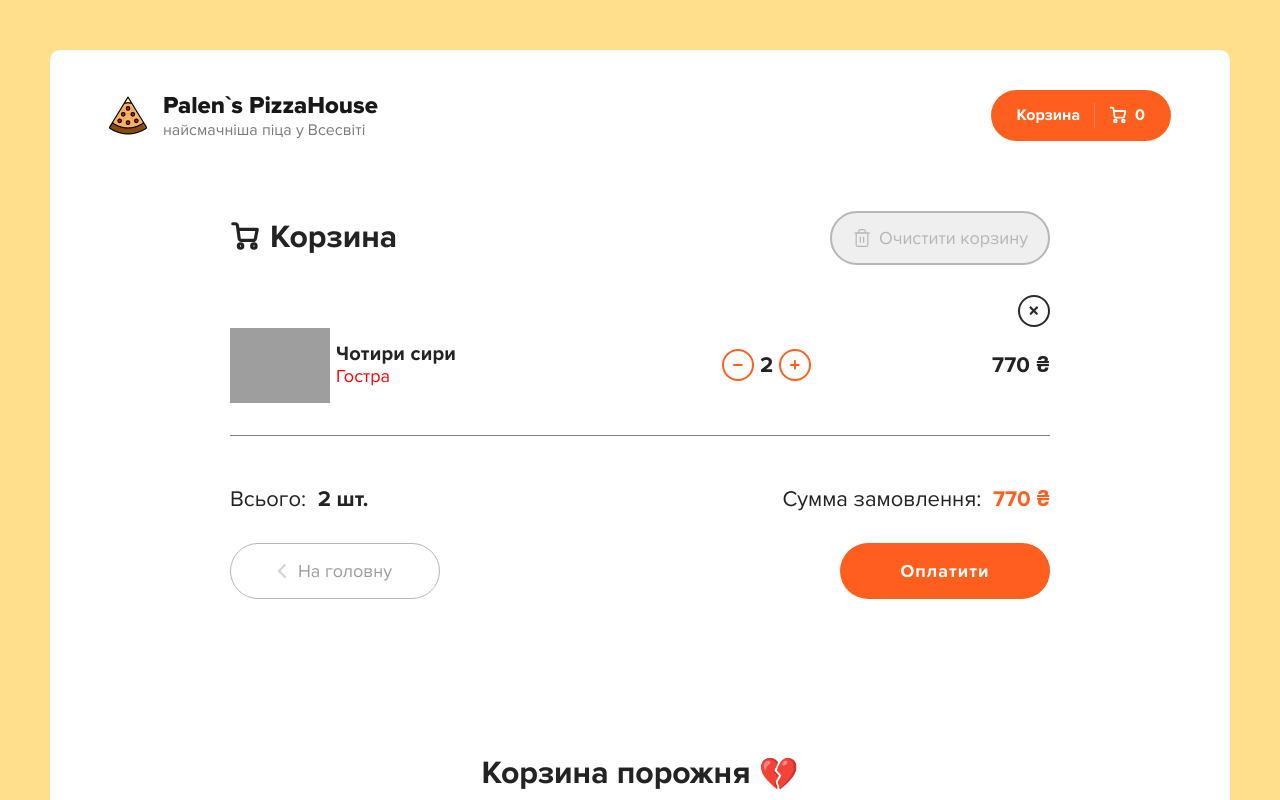
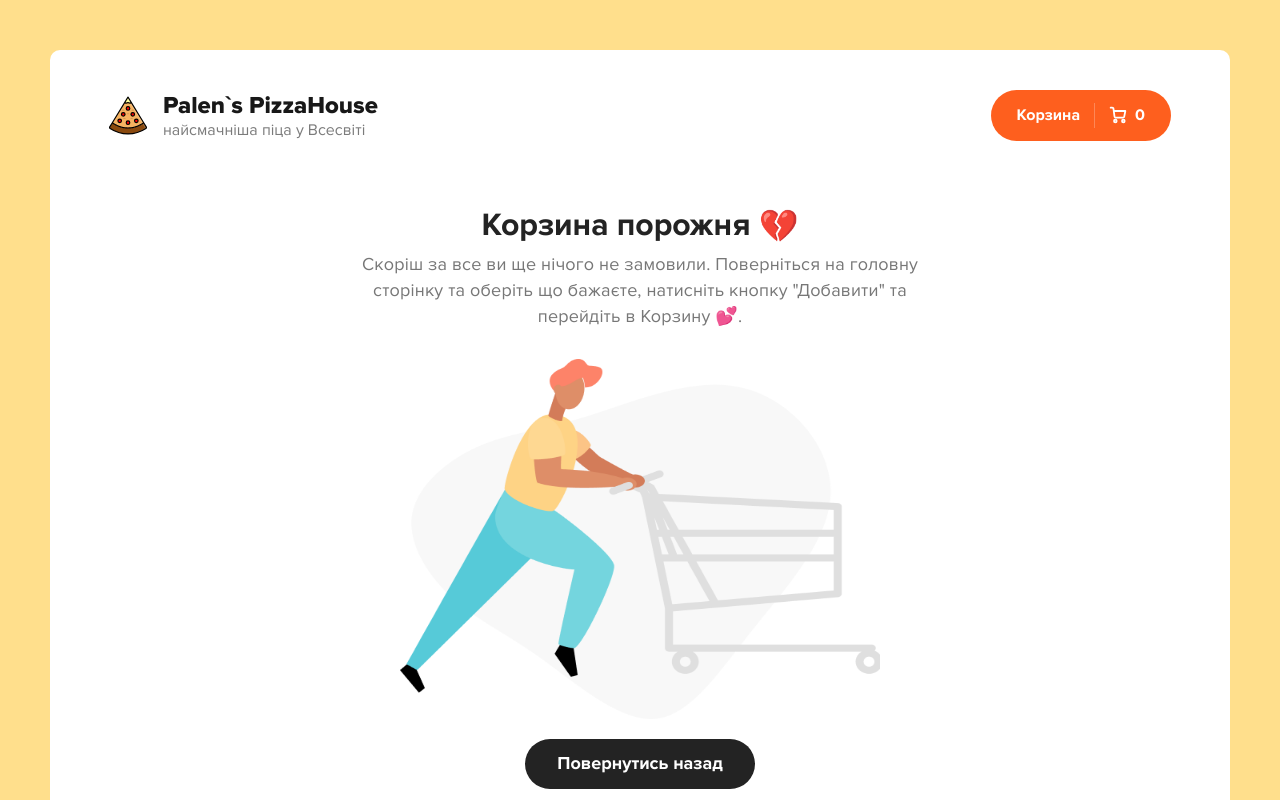
Before and after one commit to gnatuk2312/palens-pizza-house, a React (Create React App) app: page /cart in a window 1280 px wide. Shown: the top 800 px of the page. Built offline with nearby package versions, Linux system fonts and the light colour scheme; grey boxes are pictures that could not be loaded.

Commit message:
create dependency of loading differ cart components according to order.length

```diff
--- a/src/pages/CartView.jsx
+++ b/src/pages/CartView.jsx
@@ -12,8 +12,7 @@ const CartView = () => {
 
 	return (
 		<>
-			<FilledCart order={order} />
-			<EmptyCart />
+			{order.length ? <FilledCart order={order} /> : <EmptyCart />}
 		</>
 	);
 };
```
